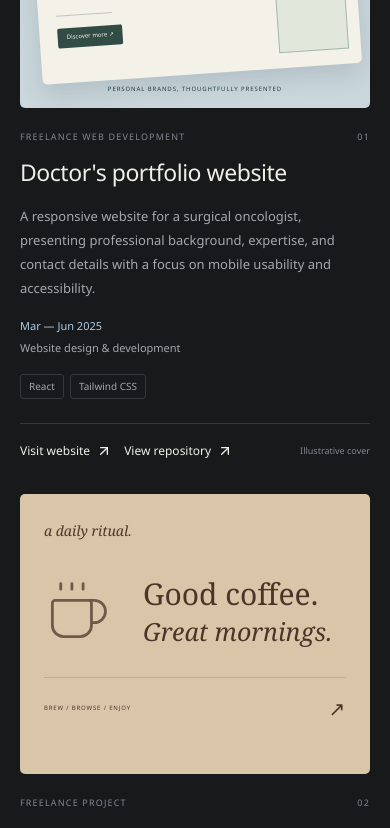
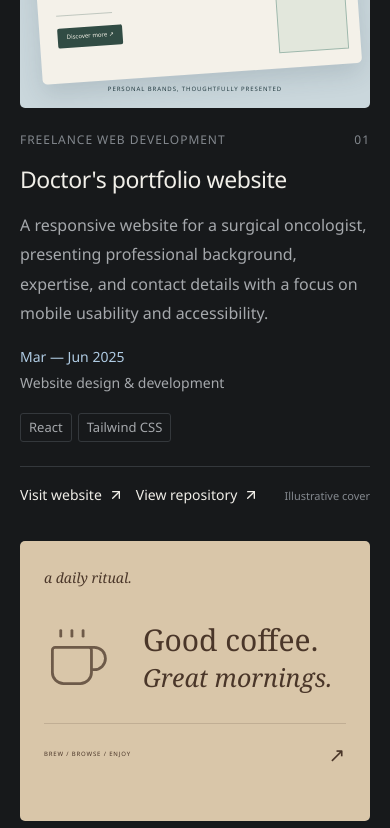
Before and after one commit to kcrosita23/myportfolio, a React (Vite) app: page / in a window 390 px wide. Shown: the part 1380-2208 px from the top of the page. Built offline with nearby package versions, Linux system fonts and the light colour scheme.

Commit message:
Improve project text readability and link directly to email

```diff
--- a/src/components/ProjectsSection.jsx
+++ b/src/components/ProjectsSection.jsx
@@ -1,4 +1,4 @@
-import { ArrowUpRight, Coffee, Facebook, LayoutDashboard, Plus } from "lucide-react";
+import { ArrowUpRight, Coffee, Mail, LayoutDashboard, Plus } from "lucide-react";
 import { profile, projects } from "../data/portfolio";
 
 // These are illustrative covers, not screenshots of deployed applications.
@@ -52,7 +52,7 @@ export default function ProjectsSection() {
             </div><span className="cover-disclaimer">Illustrative cover</span></div>
           </div>
         </article>)}</div>
-        <div className="work-more"><span>Let's connect and talk about your next idea.</span><a className="text-link" href={profile.facebook} target="_blank" rel="noopener noreferrer"><Facebook size={17} /> Connect on Facebook <ArrowUpRight size={16} /><span className="sr-only"> (opens in a new tab)</span></a></div>
+        <div className="work-more"><span>Let's connect and talk about your next idea.</span><a className="text-link" href={`mailto:${profile.email}`}><Mail size={19} /> Email me directly <ArrowUpRight size={18} /></a></div>
       </div>
     </section>
   );
--- a/src/index.css
+++ b/src/index.css
@@ -137,25 +137,26 @@ h2 { font-size: clamp(34px, 4vw, 49px); line-height: 1.15; letter-spacing: -.035
 .task-2 > span { background: #a3c9b9; }
 .short-task { min-height: 27px; margin-top: 7px; }
 .project-info { padding-top: 24px; }
-.project-category { display: flex; justify-content: space-between; color: var(--subtle); text-transform: uppercase; font-size: 8px; letter-spacing: .13em; margin-bottom: 10px; }
-.project-info h3 { font-size: 21px; letter-spacing: -.02em; }
-.project-contribution { display: flex; flex-direction: column; gap: 4px; margin-bottom: 18px; color: var(--muted); font-size: 11px; }
+.project-category { display: flex; justify-content: space-between; color: var(--subtle); text-transform: uppercase; font-size: 12px; letter-spacing: .08em; margin-bottom: 12px; gap: 12px; }
+.project-info h3 { font-size: 24px; letter-spacing: -.02em; }
+.project-contribution { display: flex; flex-direction: column; gap: 4px; margin-bottom: 18px; color: var(--muted); font-size: 14px; }
 .project-contribution span:first-child { color: var(--accent); }
-.project-info > p { font-size: 14px; line-height: 1.85; color: var(--muted); margin: 13px 0 17px; min-height: 104px; }
+.project-info > p { font-size: 16px; line-height: 1.85; color: var(--muted); margin: 13px 0 17px; min-height: 104px; }
 .tags { display: flex; flex-wrap: wrap; gap: 6px; }
-.tags li { border: 1px solid var(--line); border-radius: 3px; font-size: 11px; color: var(--muted); padding: 4px 8px; line-height: 1.5; }
+.tags li { border: 1px solid var(--line); border-radius: 3px; font-size: 13px; color: var(--muted); padding: 4px 8px; line-height: 1.5; }
 .project-footer { border-top: 1px solid var(--line); margin-top: 24px; padding-top: 17px; display: flex; justify-content: space-between; align-items: center; gap: 8px; }
-.project-footer .text-link { font-size: 11px; gap: 6px; }
+.project-footer .text-link { font-size: 14px; gap: 6px; }
+.project-footer { flex-wrap: wrap; }
 .project-links { display: flex; flex-wrap: wrap; align-items: center; gap: 12px; }
-.project-status { color: var(--muted); font-size: 11px; }
-.cover-disclaimer { color: var(--subtle); font-size: 8px; }
-.work-more { display: flex; align-items: center; justify-content: space-between; gap: 24px; margin-top: 45px; font-size: 12px; color: var(--muted); }
+.project-status { color: var(--muted); font-size: 14px; }
+.cover-disclaimer { color: var(--subtle); font-size: 11px; }
+.work-more { display: flex; align-items: center; justify-content: space-between; gap: 24px; margin-top: 45px; font-size: 16px; color: var(--muted); }
 
 /* About and experience */
 .about-section, .contact-section { background: var(--surface); }
 .about-intro { display: grid; grid-template-columns: 1fr 1fr; gap: 100px; margin-bottom: 56px; }
 .about-copy { color: var(--muted); font-size: 16px; line-height: 1.85; padding-top: 31px; }
-.about-copy p + p { margin-top: 19px; font-size: 14px; }
+.about-copy p + p { margin-top: 19px; font-size: 16px; }
 .capability-grid { display: grid; grid-template-columns: repeat(3,minmax(0,1fr)); border: 1px solid var(--line); border-radius: 5px; }
 .capability { padding: 30px 28px; }
 .capability + .capability { border-left: 1px solid var(--line); }
@@ -190,7 +191,7 @@ h2 { font-size: clamp(34px, 4vw, 49px); line-height: 1.15; letter-spacing: -.035
 .contact-copy > p:not(.eyebrow) { color: var(--muted); font-size: 14px; line-height: 1.9; max-width: 360px; margin-top: 25px; }
 .contact-email { display: inline-flex; align-items: center; gap: 15px; font-size: 17px; letter-spacing: -.01em; padding-bottom: 8px; border-bottom: 1px solid var(--line); margin-top: 30px; }
 .contact-email:hover { color: var(--accent); }
-.contact-details { display: flex; flex-direction: column; gap: 12px; margin-top: 25px; color: var(--muted); font-size: 11px; }
+.contact-details { display: flex; flex-direction: column; gap: 12px; margin-top: 25px; color: var(--muted); font-size: 14px; }
 .contact-details > * { display: flex; align-items: center; gap: 10px; }
 .contact-details a:hover { color: var(--accent); }
 .contact-socials { display: flex; gap: 24px; margin-top: 29px; }
@@ -317,11 +318,11 @@ h2 { font-size: clamp(34px, 4vw, 49px); line-height: 1.15; letter-spacing: -.035
   .project-cover { height: 280px; }
   .project-info { padding-top: 22px; }
   .project-info h3 { font-size: 23px; }
-  .project-info > p { font-size: 13px; }
-  .project-category { font-size: 9px; }
-  .tags li { font-size: 10px; }
-  .project-footer .text-link, .project-status { font-size: 12px; }
-  .cover-disclaimer { font-size: 9px; }
+  .project-info > p { font-size: 16px; }
+  .project-category { font-size: 12px; }
+  .tags li { font-size: 13px; }
+  .project-footer .text-link, .project-status { font-size: 14px; }
+  .cover-disclaimer { font-size: 11px; }
   .work-more { align-items: flex-start; flex-direction: column; gap: 12px; margin-top: 32px; }
   .mini-portfolio strong { font-size: 26px; }
   .mini-portfolio strong em { font-size: 21px; }
```
